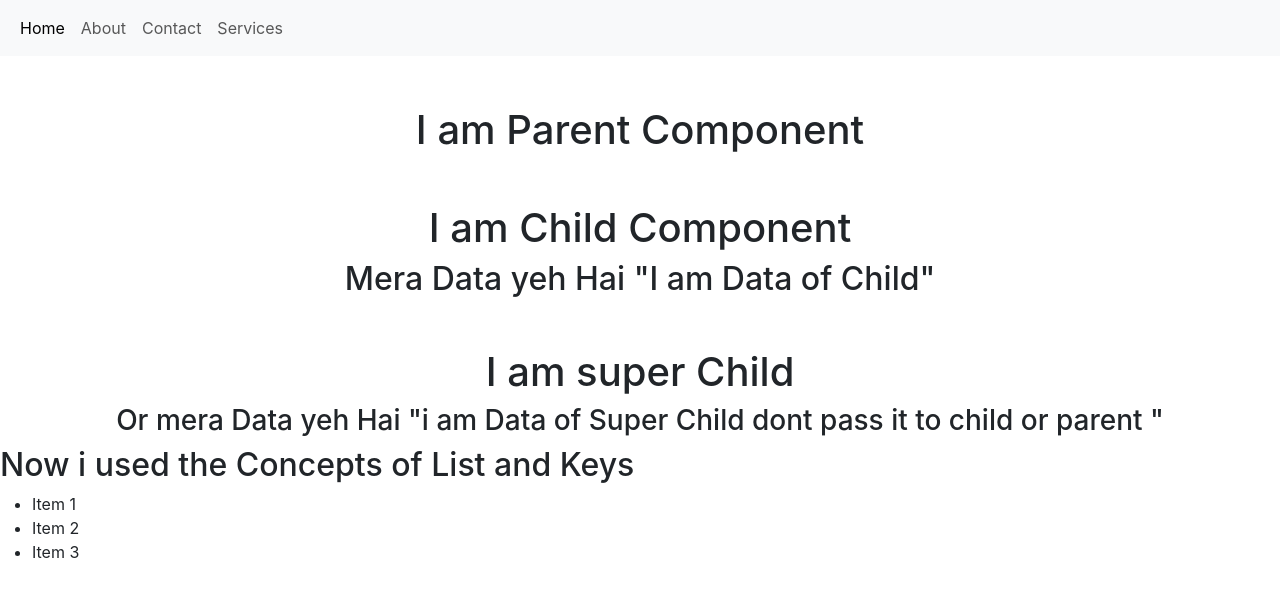
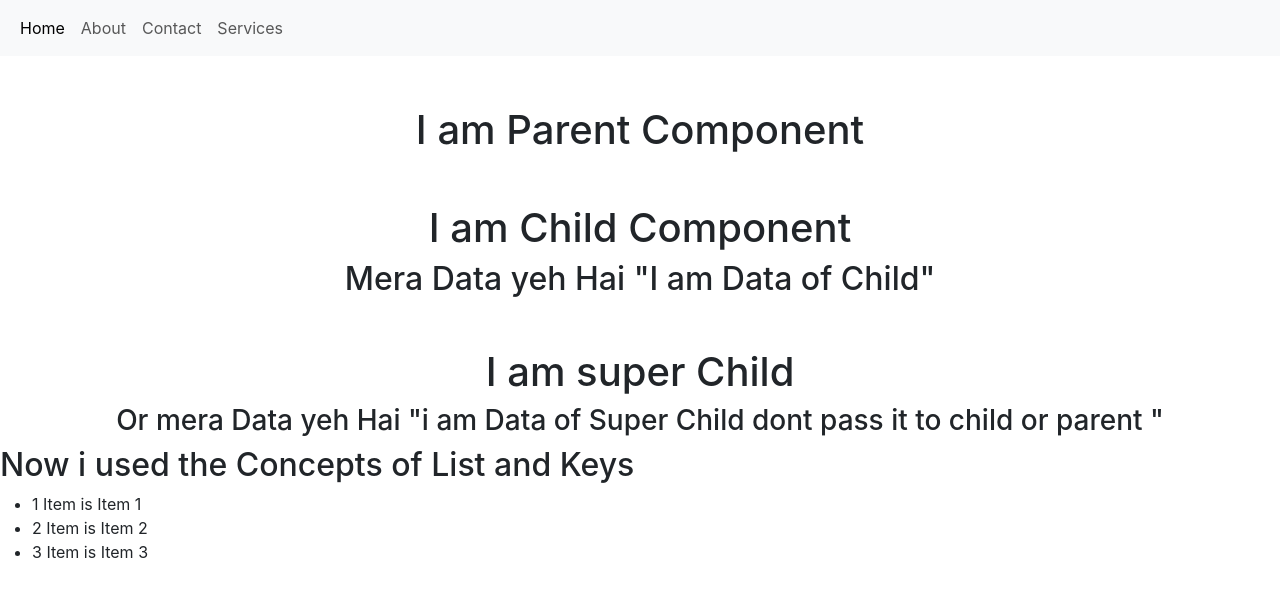
Before and after one commit to Hassam009/React-Routing-Concepts, a React (Create React App) app: page /Services in a window 1280 px wide. Shown: the top 596 px of the page. Built offline with nearby package versions, Linux system fonts and the light colour scheme.

Commit message:
Now i used Keys with List Items

```diff
--- a/src/Props/Components/Services.js
+++ b/src/Props/Components/Services.js
@@ -3,7 +3,11 @@ import React from 'react'
 import Parent from './Parent'
 
 const Services = () => {
-  const listItems=["Item 1", "Item 2", "Item 3"]
+  const listItems=[
+  {ID:1 , text:"Item 1"},
+  {ID:2 , text:"Item 2"} ,
+  {ID:3 , text:"Item 3"}
+]
   return (
     <>
 
@@ -11,8 +15,8 @@ const Services = () => {
 
 <h2>Now i used the Concepts of List and Keys</h2>
 <ul>
-  {listItems.map((Items, index)=>(
-<li>{Items}</li>
+  {listItems.map((Items)=>(
+<li key={Items.ID}>{Items.ID} Item is {Items.text}</li>
 
   ))}
 </ul>
```
